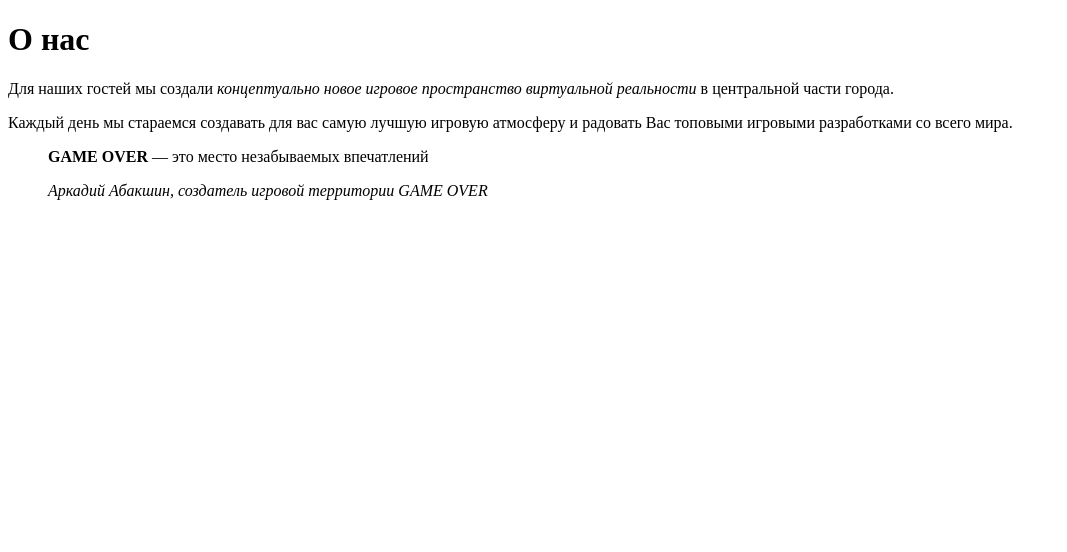
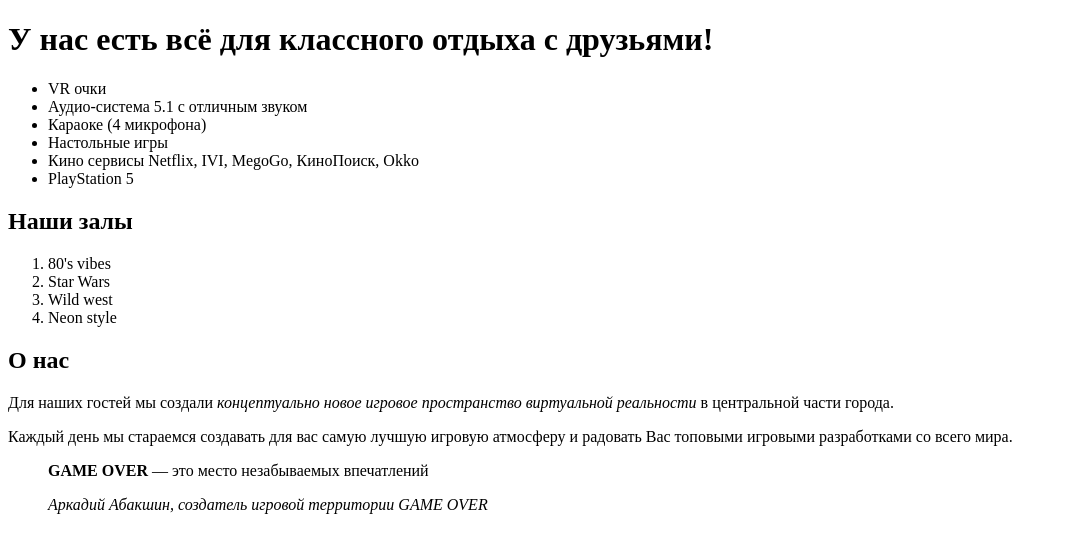
Before and after one commit to 97Maykel97/go, a plain HTML site: page index.html in a window 1280 px wide. Shown: the whole page, without its empty margins (0-1067 px from the left). Drawn offline with Linux system fonts and the light colour scheme.

Commit message:
second commit

```diff
--- a/index.html
+++ b/index.html
@@ -7,7 +7,26 @@
 		<title>Document</title>
 	</head>
 	<body>
-		<h1>О нас</h1>
+		<h1>У нас есть всё для классного отдыха с друзьями!</h1>
+		<ul>
+			<li>VR очки</li>
+			<li>Аудио-система 5.1 с отличным звуком</li>
+			<li>Караоке (4 микрофона)</li>
+			<li>Настольные игры</li>
+			<li>Кино сервисы Netflix, IVI, MegoGo, КиноПоиск, Okko</li>
+			<li>PlayStation 5</li>
+		</ul>
+
+		<h2>Наши залы</h2>
+
+		<ol>
+			<li>80's vibes</li>
+			<li>Star Wars</li>
+			<li>Wild west</li>
+			<li>Neon style</li>
+		</ol>
+
+		<h2>О нас</h2>
 		<p>
 			Для наших гостей мы создали
 			<i>концептуально новое игровое пространство виртуальной реальности</i> в
@@ -19,7 +38,9 @@
 		</p>
 		<blockquote>
 			<p><b>GAME OVER</b> — это место незабываемых впечатлений</p>
-			<p><i>Аркадий Абакшин, создатель игровой территории GAME OVER</i></p>
+			<p>
+				<cite>Аркадий Абакшин, создатель игровой территории GAME OVER</cite>
+			</p>
 		</blockquote>
 	</body>
 </html>
```
